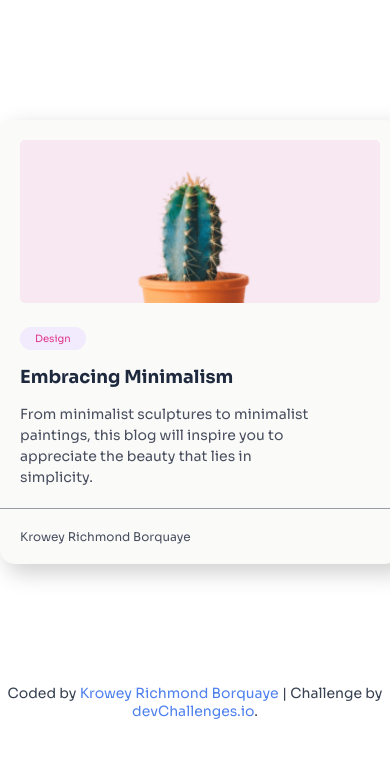
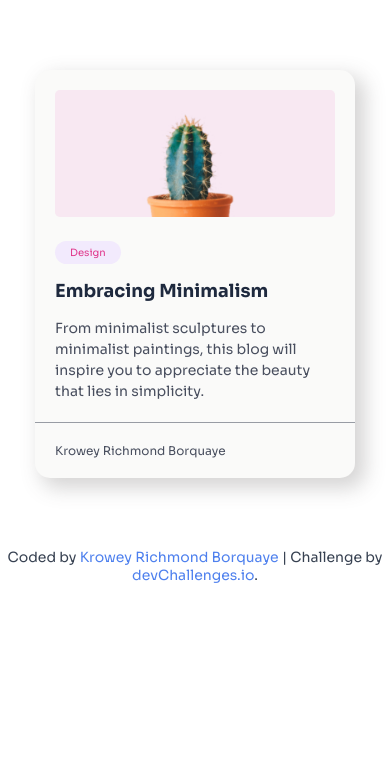
Before and after one commit to 77Kromo/Minimal-Blog-Card, a plain HTML site: page index.html in a window 390 px wide. Drawn offline with Linux system fonts and the light colour scheme; a web font is replaced by a local one.

Commit message:
Update styles.css

```diff
--- a/styles.css
+++ b/styles.css
@@ -25,7 +25,7 @@ body {
 
 .card {
   width: 400px;
-  margin: 120px auto;
+  margin: 100px auto;
   box-shadow: 8px 8px 20px 2px rgba(88, 82, 82, 0.25);
   border-radius: 15px;
   background-color: #fafaf9;
@@ -76,3 +76,34 @@ body {
   margin: 20px 0;
   opacity: 0.5;
 }
+@media screen and (max-width: 768px) {
+    .card {
+        width: 360px;
+        margin: 90px auto;
+        transition: width 0.3s ease, margin 0.3s ease;
+    }
+    .card-description {
+        padding: 0 40px 0 0;
+        transition: padding 0.3s ease;
+    }
+}
+
+@media screen and (max-width: 480px) {
+    .card {
+        width: 320px;
+        margin: 70px auto;
+        transition: width 0.3s ease, margin 0.3s ease;
+    }
+    .card-description {
+        padding: 0 10px 0 0;
+        transition: padding 0.3s ease;
+    }
+}
+
+@media screen and (max-width: 360px) {
+    .card {
+        width: 280px;
+        margin: 50px auto;
+        transition: width 0.3s ease, margin 0.3s ease;
+    }
+}
```
